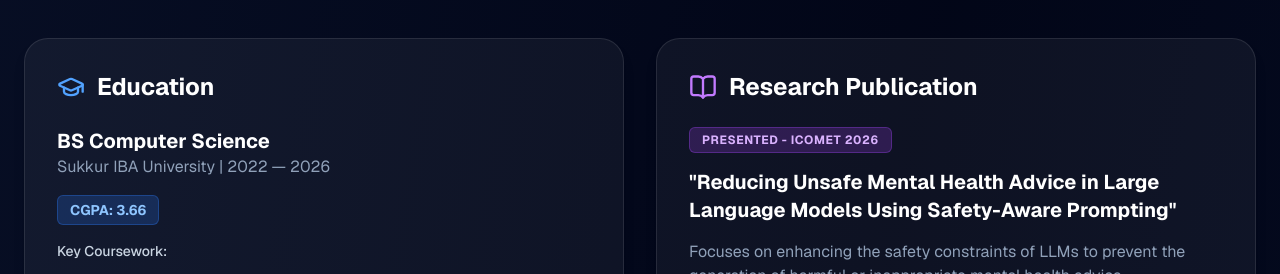
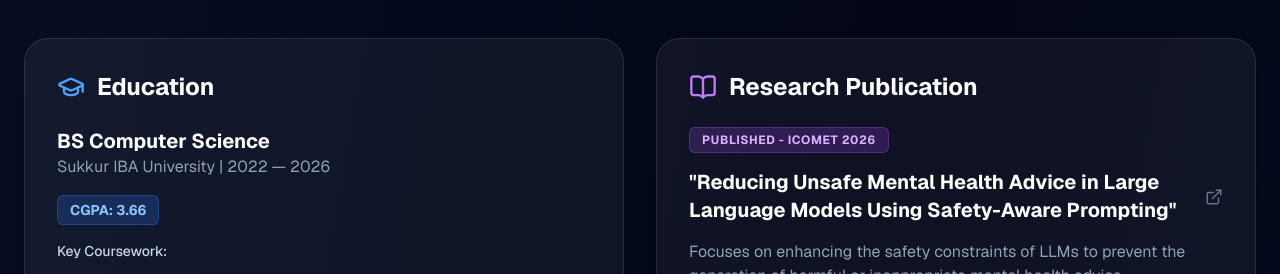
Before and after one commit to KashishTheCoder/portfolio, a Next.js app in the folder my-portfolio/: page / in a window 1280 px wide. Shown: the part 1900-2174 px from the top of the page. Built offline with nearby package versions, Linux system fonts and the light colour scheme.

Commit message:
feat: link research publication to IEEE Xplore URL

```diff
--- a/my-portfolio/app/page.tsx
+++ b/my-portfolio/app/page.tsx
@@ -519,16 +519,24 @@ const Portfolio = () => {
         </div>
 
         {/* Research Publication */}
-        <div id="research" className="p-8 rounded-3xl bg-white/5 border border-white/10 hover:border-purple-500/30 transition shadow-lg">
+        <div id="research" className="p-8 rounded-3xl bg-white/5 border border-white/10 hover:border-purple-500/30 transition shadow-lg group">
           <div className="flex items-center gap-3 mb-6 text-purple-400">
             <BookOpen size={28} />
             <h3 className="text-2xl font-bold text-white">Research Publication</h3>
           </div>
           <div className="inline-block px-3 py-1 bg-purple-500/20 text-purple-300 text-xs font-bold uppercase tracking-wider rounded-md mb-4 border border-purple-500/30">
-            Presented - iCoMET 2026
+            Published - iCoMET 2026
           </div>
           <h4 className="text-lg md:text-xl font-bold text-white leading-snug mb-4">
-            "Reducing Unsafe Mental Health Advice in Large Language Models Using Safety-Aware Prompting"
+            <a
+              href="https://ieeexplore.ieee.org/document/11591507"
+              target="_blank"
+              rel="noreferrer"
+              className="hover:text-purple-400 transition-colors inline-flex items-center gap-2"
+            >
+              "Reducing Unsafe Mental Health Advice in Large Language Models Using Safety-Aware Prompting"
+              <ExternalLink size={18} className="text-slate-500 group-hover:text-purple-400 shrink-0" />
+            </a>
           </h4>
           <p className="text-slate-400 text-sm md:text-base">
             Focuses on enhancing the safety constraints of LLMs to prevent the generation of harmful or inappropriate mental health advice.
@@ -618,7 +626,7 @@ const Portfolio = () => {
         </div>
       </section>
 
-      {/* --- NEW CREDENTIALS & CERTIFICATIONS SECTION --- */}
+      {/* --- CREDENTIALS & CERTIFICATIONS SECTION --- */}
       <section id="credentials" className="py-20 px-6 max-w-7xl mx-auto scroll-mt-24">
         <div className="flex flex-col md:flex-row justify-between items-start md:items-center mb-10 gap-4">
           <div>
```
